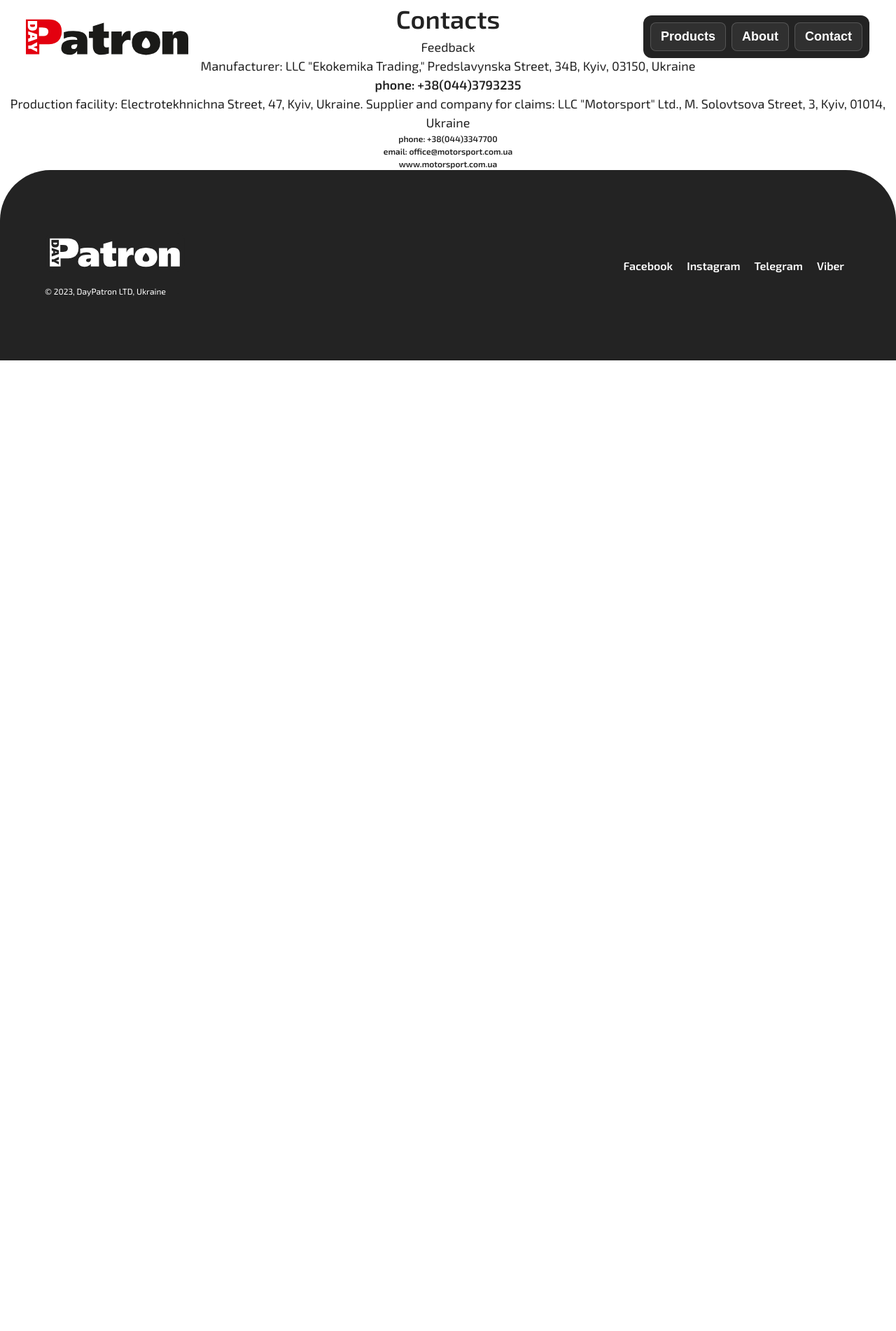
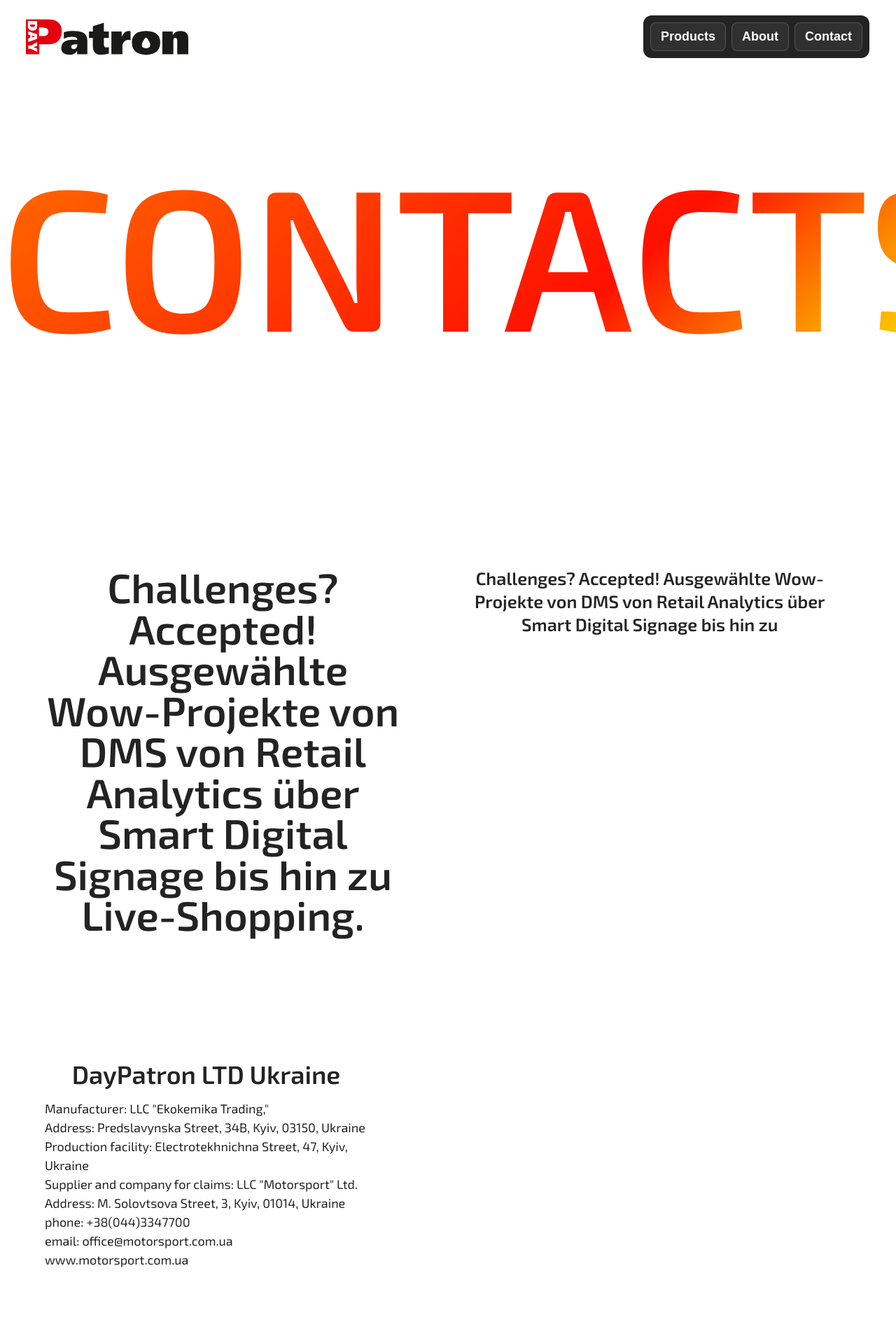
Before and after one commit to EuvhenRight/DayPatron, a React (Create React App) app: page /contact in a window 1280 px wide. Shown: the top 1902 px of the page at 70% size. Before the commit the page ends 800 px from the top, so only its background shows below. Built offline with nearby package versions, Linux system fonts and the light colour scheme.

Commit message:
contacts pade add

```diff
--- a/src/components/Contacts/Contacts.jsx
+++ b/src/components/Contacts/Contacts.jsx
@@ -1,23 +1,67 @@
 import React from 'react';
+import style from './Contacts.module.css';
 
 const Contacts = () => {
   return (
     <div>
-      <h1>Contacts</h1>
-      <p>Feedback</p>
-      <p>
-        Manufacturer: LLC "Ekokemika Trading," Predslavynska Street, 34B, Kyiv,
-        03150, Ukraine
-      </p>
-      <h4>phone: +38(044)3793235</h4>
-      <p>
-        Production facility: Electrotekhnichna Street, 47, Kyiv, Ukraine.
-        Supplier and company for claims: LLC "Motorsport" Ltd., M. Solovtsova
-        Street, 3, Kyiv, 01014, Ukraine
-      </p>
-      <h6>phone: +38(044)3347700</h6>
-      <h6>email: office@motorsport.com.ua</h6>
-      <h6>www.motorsport.com.ua</h6>
+      <div className={style.section__gradient}>
+        <div className={style.headline__wrapper}>
+          <h1 className={style.headline__text}>CONTACTS</h1>
+        </div>
+      </div>
+      <div className={style.section__middle}>
+        <div className={style.container}>
+          <div className={style.middle__wrapper}>
+            <div className={style.middle__left}>
+              <h2 className={style.middle__left__text}>
+                <strong>
+                  Challenges? Accepted! Ausgewählte Wow-Projekte von DMS von
+                  Retail Analytics über Smart Digital Signage bis hin zu
+                </strong>
+                <br />
+                Live-Shopping.
+              </h2>
+            </div>
+            <div className={style.middle__right}>
+              <p className={style.middle__right__text}>
+                Challenges? Accepted! Ausgewählte Wow-Projekte von DMS von
+                Retail Analytics über Smart Digital Signage bis hin zu
+              </p>
+            </div>
+          </div>
+        </div>
+      </div>
+      <div className={style.section__down}>
+        <div className={style.container}>
+          <div className={style.down_list__wrapper}>
+            <div className={style.down_list__left}>
+              <div className={style.down__contact__wrapper}>
+                <h2 className={style.down__contact__text}>
+                  DayPatron LTD Ukraine
+                </h2>
+                <p>
+                  Manufacturer: LLC "Ekokemika Trading,"
+                  <br />
+                  Address: Predslavynska Street, 34B, Kyiv, 03150, Ukraine
+                  Production facility: Electrotekhnichna Street, 47, Kyiv,
+                  Ukraine
+                  <br />
+                  Supplier and company for claims: LLC "Motorsport" Ltd.
+                  <br />
+                  Address: M. Solovtsova Street, 3, Kyiv, 01014, Ukraine
+                  <br />
+                  phone: +38(044)3347700
+                  <br />
+                  email: office@motorsport.com.ua
+                  <br />
+                  www.motorsport.com.ua
+                </p>
+              </div>
+            </div>
+            <div className={style.down_list__right}></div>
+          </div>
+        </div>
+      </div>
     </div>
   );
 };
--- a/src/components/Contacts/Contacts.module.css
+++ b/src/components/Contacts/Contacts.module.css
@@ -0,0 +1,138 @@
+.section__gradient {
+  height: 50vh;
+  min-height: 40em;
+  flex-direction: row;
+  justify-content: flex-start;
+  align-items: center;
+  display: flex;
+  position: static;
+}
+
+.headline__wrapper {
+  -webkit-background-clip: text;
+  background-clip: text;
+  color: transparent;
+  background-position: 50%;
+  background-repeat: no-repeat;
+  background-size: cover;
+  background-clip: text;
+  background-color: #faff00;
+  background-image: linear-gradient(
+    319deg,
+    #faff00 0%,
+    #ff1000 37%,
+    #ff6a00 100%
+  );
+}
+
+.headline__text {
+  font-size: 16em;
+  line-height: 0.95;
+  top: 0%;
+}
+
+.section__middle {
+  justify-content: center;
+  align-items: center;
+  display: flex;
+}
+
+.container {
+  width: 100%;
+  max-width: 97.5em;
+  grid-column-gap: 7em;
+  grid-row-gap: 7em;
+  flex-direction: column;
+  flex: 1;
+  align-self: stretch;
+  margin: 5em 5%;
+  display: flex;
+  position: static;
+}
+
+.middle__wrapper {
+  grid-column-gap: 3.75em;
+  grid-row-gap: 3.75em;
+  justify-content: space-between;
+  align-self: stretch;
+  display: flex;
+}
+
+.middle__left {
+  width: 50%;
+  flex: 0 auto;
+}
+
+.middle__left__text {
+  margin-top: 0;
+  margin-bottom: 0;
+  font-size: 3.25em;
+  font-weight: 700;
+  line-height: 1;
+}
+
+.middle__right {
+  width: 60ch;
+}
+
+.middle__right__text {
+  color: #232323;
+  flex: 0 auto;
+  align-self: auto;
+  margin-bottom: 0;
+  font-size: 1.4em;
+  font-weight: 600;
+  line-height: 1.3;
+}
+
+.section__down {
+  justify-content: center;
+  align-items: center;
+  display: flex;
+}
+
+.down_list__wrapper {
+  grid-column-gap: 0em;
+  grid-row-gap: 0em;
+  align-self: stretch;
+  position: static;
+  /* top: 0%;
+  bottom: auto;
+  left: 0%;
+  right: 0%; */
+  justify-content: space-between;
+  display: flex;
+}
+
+.down_list__left {
+  width: 40%;
+  grid-column-gap: 4em;
+  grid-row-gap: 4em;
+  flex-direction: column;
+  flex: 0 auto;
+  justify-content: space-between;
+  align-items: stretch;
+  margin-left: 0;
+  display: flex;
+}
+
+.down__contact__wrapper {
+  grid-column-gap: 1em;
+  grid-row-gap: 1em;
+  flex-direction: column;
+  display: flex;
+}
+
+.down__contact__text {
+  font-size: 2em;
+  font-weight: 700;
+  line-height: 1;
+}
+
+.down__contact__wrapper P {
+  color: #232323;
+  margin-bottom: 0;
+  font-size: 18px;
+  line-height: 1.5;
+  text-align: left;
+}
--- a/src/components/Footer/Footer.module.css
+++ b/src/components/Footer/Footer.module.css
@@ -26,6 +26,7 @@
   justify-content: space-between;
   align-items: center;
   display: flex;
+  flex-direction: row-reverse;
 }
 
 .content__left {
```
